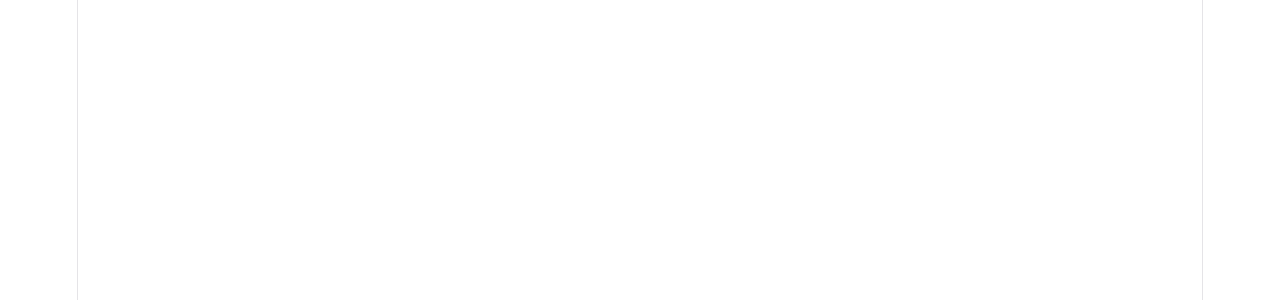
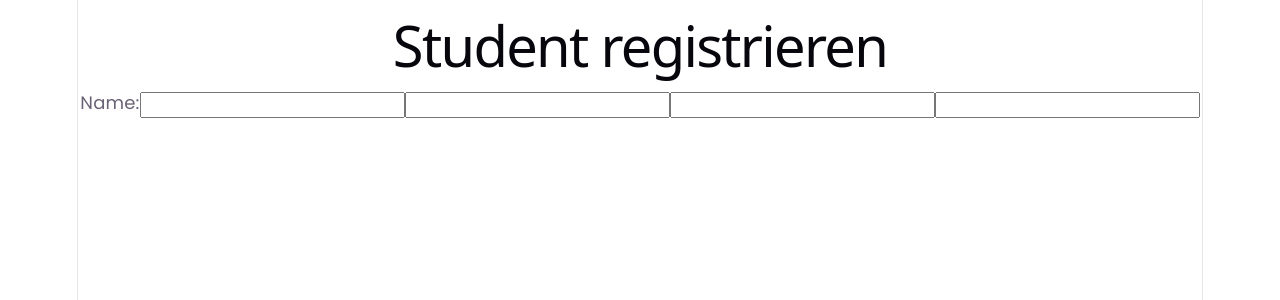
Before and after one commit to DerKeck05/MME_SS26_Gruppe_H_Thesis_expose, a React (Vite) app in the folder frontend/: page /register/student in a window 1280 px wide. Before the commit this address had no page. Shown: the top 300 px of the page. Built offline with nearby package versions, Linux system fonts and the light colour scheme.

Commit message:
implemented the register for SDtudente

```diff
--- a/frontend/src/App.tsx
+++ b/frontend/src/App.tsx
@@ -4,12 +4,16 @@
 import StudentDashboard from "./student_pages/student_dashboard/student-dashboard.tsx";
 import LoginPage from "./login/login_page.tsx";
 import RegisterPage from "./login/register_page.tsx";
+import RegisterStudentPage from "./login/register_student.tsx";
+import RegisterProfessorPage from "./login/register_prof.tsx";
 
 function App() {
     return (
         <Routes>
             <Route path="/" element={<LoginPage />} />
             <Route path="/register" element={<RegisterPage/>}/>
+            <Route path="/register/student" element={<RegisterStudentPage/>}/>
+            <Route path="/register/professor" element={<RegisterProfessorPage/>}/>
 
             <Route element={<StudentDashboardSkeleton />}>
                 <Route path="/Student" element={<StudentDashboard />} />
--- a/frontend/src/login/login_page.tsx
+++ b/frontend/src/login/login_page.tsx
@@ -1,6 +1,5 @@
 import { useState } from "react";
 import { useNavigate } from "react-router-dom";
-import RegisterPage from "./register_page";
 
 function LoginPage() {
     const navigate = useNavigate();
--- a/frontend/src/login/register_page.tsx
+++ b/frontend/src/login/register_page.tsx
@@ -1,9 +1,24 @@
+import { useNavigate } from "react-router-dom";
+
+
+
 function RegisterPage() {
+    const navigate = useNavigate();
 
     return (
         <div>
-            <h1>Registrieren</h1>
-        </div>
+          <h1>Registrieren</h1>
+
+    <p>Bitte eine der folgenden Rollen auswählen</p>
+      <button onClick={() => navigate("/register/professor")}>
+        Professor
+    </button>
+
+    <button onClick={() => navigate("/register/student")}>
+        Student
+    </button>
+
+    </div>
     );
 }
 
--- /dev/null
+++ b/frontend/src/login/register_prof.tsx
@@ -0,0 +1,11 @@
+function RegisterProfessorPage() {
+
+    return (
+        <div>
+            <h1>Registrieren</h1>
+            <p>Rolle: Professor</p>
+        </div>
+    );
+}
+
+export default RegisterProfessorPage;
--- /dev/null
+++ b/frontend/src/login/register_student.tsx
@@ -0,0 +1,44 @@
+import { useState } from "react";
+
+
+
+
+
+function RegisterStudentPage() {
+    const [name, setName] = useState("");
+    const [email, setEmail] = useState("");
+    const [password, setPassword] = useState("");
+     const [course, setCourse] = useState("");
+
+    return (
+        <div>
+            <h1>Student registrieren</h1>
+
+            <label>Name:</label>
+            <input
+                type="text"
+                value={name}
+                onChange={(event) => setName(event.target.value)}
+            />
+           <input
+                type="email"
+                value={email}
+                onChange={(event) => setEmail(event.target.value)}
+            />
+            <input
+                type="password"
+                value={password}
+                onChange={(event) => setPassword(event.target.value)}
+            />
+            <input
+                type="text"
+                value={course}
+                onChange={(event) => setCourse(event.target.value)}
+            />
+
+
+        </div>
+    );
+}
+
+export default RegisterStudentPage;
```
